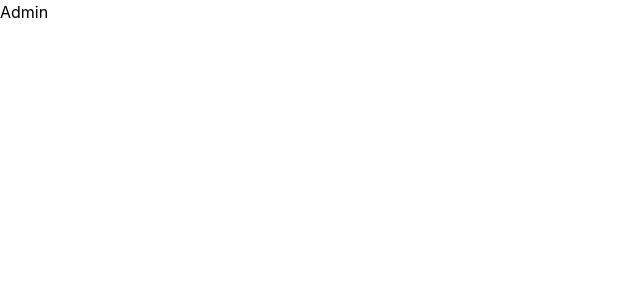
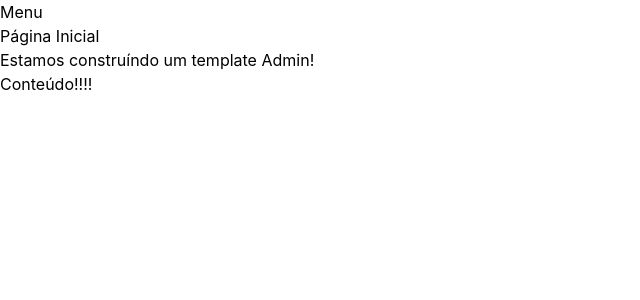
Before and after one commit to sidebit-dev/admin-template, a Next.js app: page / in a window 1280 px wide. Shown: the top 300 px of the page, without its empty margins (0-640 px from the left). Built offline with nearby package versions, Linux system fonts and the light colour scheme.

Commit message:
Cria template da aplicacao

```diff
--- /dev/null
+++ b/src/components/template/Cabecalho.tsx
@@ -0,0 +1,14 @@
+import Titulo from "./Titulo"
+
+interface CabecalhoProps{
+    titulo: string
+    subtitulo: string
+}
+
+export default function Cabecalho(props: CabecalhoProps){
+    return(
+        <div>
+           <Titulo titulo={props.titulo} subtitulo={props.subtitulo} />
+        </div>
+    )
+}
--- /dev/null
+++ b/src/components/template/Conteudo.tsx
@@ -0,0 +1,13 @@
+interface ConteudoProps {
+    children?: any
+  }
+
+export default function Conteudo(props: ConteudoProps) {
+    return (
+      <div className={`
+        flex flex-col mt-7
+      `}>
+        {props.children}
+      </div>
+    );
+  }
--- /dev/null
+++ b/src/components/template/Layout.tsx
@@ -0,0 +1,21 @@
+import Cabecalho from "./Cabecalho"
+import Conteudo from "./Conteudo"
+import MenuLateral from "./MenuLateral"
+
+interface LayoutProps{
+    titulo: string
+    subtitulo: string
+    children?: any
+}
+
+export default function Layout(props: LayoutProps){
+    return(
+        <div>
+            <MenuLateral />
+            <Cabecalho titulo={props.titulo} subtitulo={props.subtitulo} />
+            <Conteudo>
+                {props.children}
+            </Conteudo>
+        </div>
+    )
+}
--- /dev/null
+++ b/src/components/template/MenuLateral.tsx
@@ -0,0 +1,7 @@
+export default function MenuLateral(){
+    return(
+        <aside>
+            <h1>Menu</h1>
+        </aside>
+    )
+}
--- /dev/null
+++ b/src/components/template/Titulo.tsx
@@ -0,0 +1,23 @@
+interface TituloProps {
+  titulo: string;
+  subtitulo: string;
+}
+
+export default function Titulo(props: TituloProps) {
+  return (
+    <div>
+      <h1
+        className={`
+
+        `}>
+            {props.titulo}
+      </h1>
+      <h2
+        className={`
+
+        `}>
+            {props.subtitulo}
+        </h2>
+    </div>
+  );
+}
--- a/src/pages/index.tsx
+++ b/src/pages/index.tsx
@@ -1,11 +1,9 @@
+import Layout from "../components/template/Layout";
 
 export default function Home() {
   return (
-    <div className={`
-    h-screen
-    bg-gradient-to-r from-green-500 to-blue-500
-    `}>
-      Admin
-    </div>
+   <Layout titulo="Página Inicial" subtitulo="Estamos construíndo um template Admin!">
+    <h3>Conteúdo!!!!</h3>
+   </Layout>
   )
 }
```
